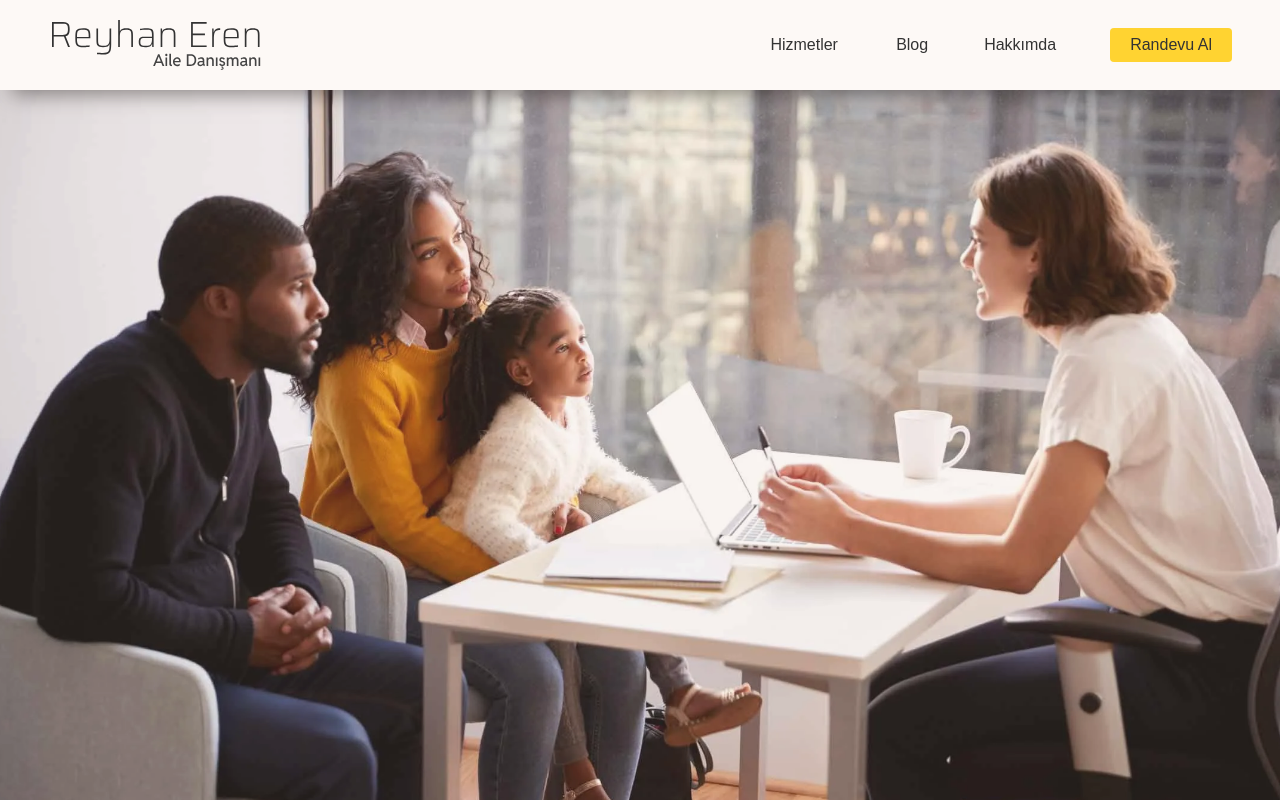
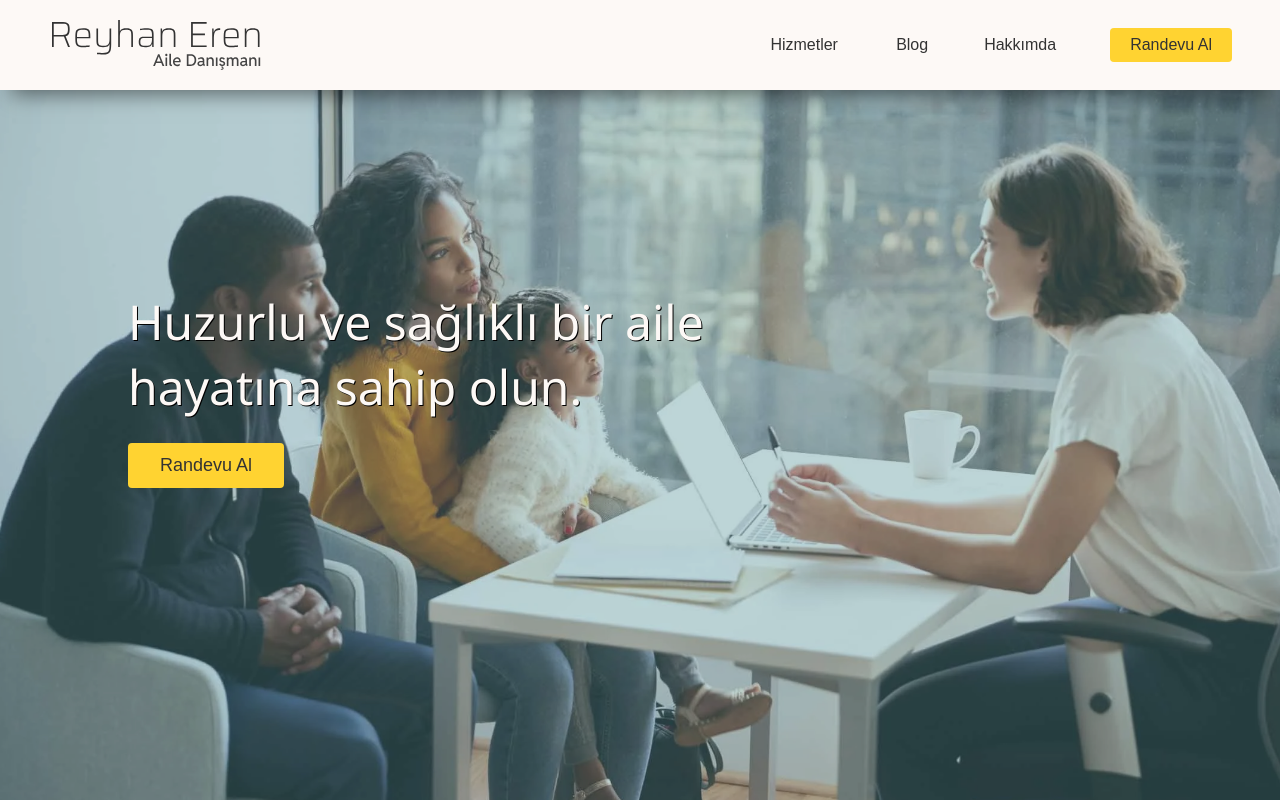
Before and after one commit to erhanyaylali1/reyhaneren, a Next.js app: page / in a window 1280 px wide. Built offline with nearby package versions, Linux system fonts and the light colour scheme.

Commit message:
Landing Page Banner is added

```diff
--- a/src/app/page.module.scss
+++ b/src/app/page.module.scss
@@ -1,5 +1,38 @@
+@import "/src/shared/styles/variables.scss";
+
+.bannerWrapper {
+    position: relative;
+}
+
 .bannerImage {
     width: 100%;
-    height: 90vh;
+    height: 70vh;
     object-fit: cover;
+    object-position: 20%;
+
+    @media screen and (min-width: 752px) {
+        height: 90vh;
+    }
 }
+
+.bannerTextWrapper {
+    position: absolute;
+    width: 60%;
+    bottom: 35%;
+    left: 10%;
+    z-index: 3;
+
+    @media screen and (min-width: 752px) {
+        width: 50%;
+        bottom: 45%;
+    }
+}
+
+.bannerText {
+    margin-bottom: $spacingXl;
+    text-shadow: 1px 1px 0 rgba(0, 0, 0);
+
+    @media screen and (min-width: 752px) {
+        margin-bottom: $spacing2Xl;
+    }
+}
--- a/src/app/page.tsx
+++ b/src/app/page.tsx
@@ -1,19 +1,39 @@
+"use client";
+
 import styles from "./page.module.scss";
 import LandingPageBanner from "../assets/images/Landing Page Banner Image.webp"
 import MaskedImage from "@/components/Shared/MaskedImage";
 import Colors from "@/shared/enum/colors";
+import Typography, { TextAsTypes, TextColors, TextFontSizes } from "@/components/Shared/Typography/Typography";
+import Button, { ButtonSizes } from "@/components/Shared/Button/Button";
 
 export default function Home() {
     return (
         <div>
-            <div>
+            <div className={styles.bannerWrapper}>
                 <MaskedImage
                     source={LandingPageBanner}
                     imageClassName={styles.bannerImage}
                     altText="Aile Danışmanlığı Örnek Fotoğrafı"
-                    opacity="0.15"
-                    maskColor={Colors.pink}
+                    opacity="0.4"
+                    maskColor={Colors["light-blue"]}
+                    priority={true}
                 />
+                <div className={styles.bannerTextWrapper}>
+                    <Typography text="Huzurlu ve sağlıklı bir aile hayatına sahip olun."
+                        as={TextAsTypes.h1}
+                        fontSizeDesktop={TextFontSizes["48px"]}
+                        fontSizeMobile={TextFontSizes["24px"]}
+                        color={TextColors.light}
+                        textClassName={styles.bannerText}
+                    />
+                    <Button
+                        title="Randevu Al"
+                        ariaLabel="Randevu Al"
+                        handleClick={() => null}
+                        size={ButtonSizes.lg}
+                    />
+                </div>
             </div>
         </div>
     );
--- a/src/components/Header/header.module.scss
+++ b/src/components/Header/header.module.scss
@@ -7,7 +7,7 @@
     position: relative;
     background: $colorLight;
     box-shadow: 0px 16px 20px -12px rgba(0, 0, 0, 0.5);
-    z-index: 1;
+    z-index: 5;
     flex-direction: column;
     padding: $spacingXl $spacing3Xl;
     align-items: flex-start;
--- a/src/components/Header/index.tsx
+++ b/src/components/Header/index.tsx
@@ -18,7 +18,7 @@ const Header = () => {
     };
 
     return (
-        <div className={styles.headerWrapper}>
+        <header className={styles.headerWrapper}>
             <div className={styles.headerLogoLinkWrapper}>
                 <Link href="/" className={styles.headerLogoLink}>
                     <Image
@@ -50,7 +50,7 @@ const Header = () => {
                 <Link onClick={() => setIsMobileMenuOpen(false)} href="hakkimda" className={styles.headerLinks}>Hakkımda</Link>
                 <Button className="ui-mt-md" title="Randevu Al" ariaLabel="Randevu Al" handleClick={() => null} />
             </div>
-        </div>
+        </header>
     );
 };
 
--- a/src/components/Shared/MaskedImage/index.tsx
+++ b/src/components/Shared/MaskedImage/index.tsx
@@ -9,14 +9,16 @@ export type MaskedImageInterface = {
     maskColor: string;
     opacity: string;
     imageClassName: string;
+    priority?: boolean;
 }
 
-const MaskedImage = ({ source, altText, maskColor, opacity, imageClassName }: MaskedImageInterface) => {
+const MaskedImage = ({ source, altText, maskColor, opacity, imageClassName, priority = false }: MaskedImageInterface) => {
     return (
         <div className={styles.wrapper}>
             <Image
                 src={source}
                 alt={altText}
+                priority={priority}
                 className={imageClassName}
             />
             <div className={styles.mask} style={{ backgroundColor: maskColor, opacity }} />
--- a/src/components/Shared/Typography/Typography.tsx
+++ b/src/components/Shared/Typography/Typography.tsx
@@ -7,6 +7,7 @@ type ITypography = {
     type?: TextType;
     as?: TextAsTypes;
     color?: TextColors;
+    textClassName?: string;
     fontWeight?: TextFontWeights;
     fontSizeDesktop?: TextFontSizes;
     fontSizeMobile?: TextFontSizes;
@@ -71,12 +72,17 @@ const saira = Saira({
     subsets: ['latin'],
 })
 
-const Typography = ({ text, type = TextType.body, as = TextAsTypes.p, color = TextColors.dark, fontWeight = TextFontWeights.regular, fontSizeDesktop = TextFontSizes["18px"], fontSizeMobile = TextFontSizes["16px"] }: ITypography): React.ReactNode => {
+const Typography = ({ text, textClassName, type = TextType.body, as = TextAsTypes.p, color = TextColors.dark, fontWeight = TextFontWeights.regular, fontSizeDesktop = TextFontSizes["18px"], fontSizeMobile = TextFontSizes["16px"] }: ITypography): React.ReactNode => {
 
     const TextComponent = as;
 
     return (
-        <TextComponent className={`${styles["text-" + color]} ${styles["text-" + fontWeight]} ${type === TextType.body ? noto_sans.className : saira.className}`}>
+        <TextComponent
+            className={`${styles["text-" + color]} ${styles["text-" + fontWeight]}
+                        ${styles["text-desktop-" + fontSizeDesktop]} ${styles["text-mobile-" + fontSizeMobile]}
+                        ${type === TextType.body ? noto_sans.className : saira.className}
+                        ${textClassName}
+        `}>
             {text}
         </TextComponent>
     )
--- a/src/components/Shared/Typography/typography.module.scss
+++ b/src/components/Shared/Typography/typography.module.scss
@@ -40,50 +40,146 @@
     font-weight: 700;
 }
 
-.text-12px {
+.text-desktop-12px {
+    @media screen and (min-width: 768px) {
         font-size: 12px;
     }
+}
 
-.text-14px {
+.text-desktop-14px {
+    @media screen and (min-width: 768px) {
         font-size: 14px;
     }
+}
 
-.text-16px {
+.text-desktop-16px {
+    @media screen and (min-width: 768px) {
         font-size: 16px;
     }
+}
 
-.text-18px {
+.text-desktop-18px {
+    @media screen and (min-width: 768px) {
         font-size: 18px;
     }
+}
 
-.text-20px {
+.text-desktop-20px {
+    @media screen and (min-width: 768px) {
         font-size: 20px;
     }
+}
 
-.text-22px {
+.text-desktop-22px {
+    @media screen and (min-width: 768px) {
         font-size: 22px;
     }
+}
 
-.text-24px {
+.text-desktop-24px {
+    @media screen and (min-width: 768px) {
         font-size: 24px;
     }
+}
 
-.text-28px {
+.text-desktop-28px {
+    @media screen and (min-width: 768px) {
         font-size: 28px;
     }
+}
 
-.text-30px {
+.text-desktop-30px {
+    @media screen and (min-width: 768px) {
         font-size: 30px;
     }
+}
 
-.text-32px {
+.text-desktop-32px {
+    @media screen and (min-width: 768px) {
         font-size: 32px;
     }
+}
 
-.text-48px {
+.text-desktop-48px {
+    @media screen and (min-width: 768px) {
         font-size: 48px;
     }
+}
 
-.text-64px {
+.text-desktop-64px {
+    @media screen and (min-width: 768px) {
         font-size: 64px;
     }
+}
+
+.text-mobile-12px {
+    @media screen and (max-width: 768px) {
+        font-size: 12px;
+    }
+}
+
+.text-mobile-14px {
+    @media screen and (max-width: 768px) {
+        font-size: 14px;
+    }
+}
+
+.text-mobile-16px {
+    @media screen and (max-width: 768px) {
+        font-size: 16px;
+    }
+}
+
+.text-mobile-18px {
+    @media screen and (max-width: 768px) {
+        font-size: 18px;
+    }
+}
+
+.text-mobile-20px {
+    @media screen and (max-width: 768px) {
+        font-size: 20px;
+    }
+}
+
+.text-mobile-22px {
+    @media screen and (max-width: 768px) {
+        font-size: 22px;
+    }
+}
+
+.text-mobile-24px {
+    @media screen and (max-width: 768px) {
+        font-size: 24px;
+    }
+}
+
+.text-mobile-28px {
+    @media screen and (max-width: 768px) {
+        font-size: 28px;
+    }
+}
+
+.text-mobile-30px {
+    @media screen and (max-width: 768px) {
+        font-size: 30px;
+    }
+}
+
+.text-mobile-32px {
+    @media screen and (max-width: 768px) {
+        font-size: 32px;
+    }
+}
+
+.text-mobile-48px {
+    @media screen and (max-width: 768px) {
+        font-size: 48px;
+    }
+}
+
+.text-mobile-64px {
+    @media screen and (max-width: 768px) {
+        font-size: 64px;
+    }
+}
```
Lines whose indentation alone changed are shown as unchanged.
